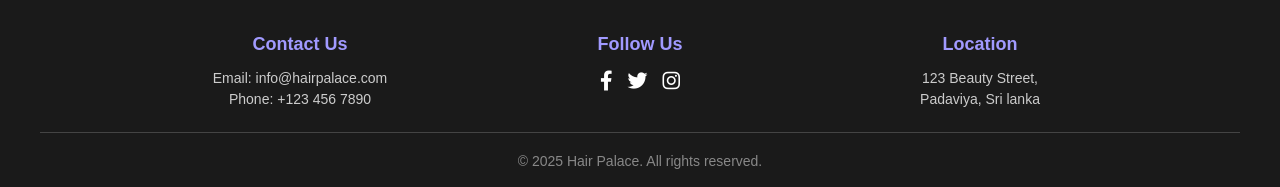
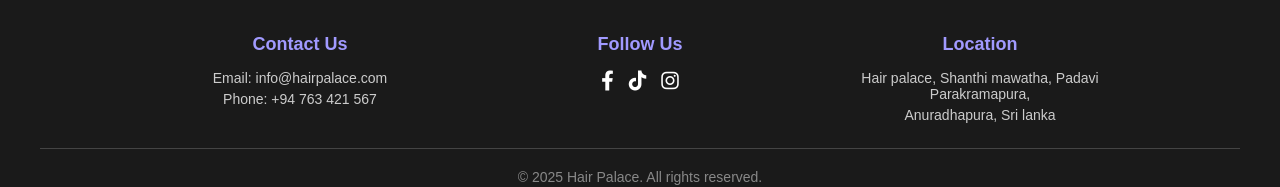
Before and after one commit to Sayuru-Priyanjana/hair_palace_web, a React (Vite) app: page / in a window 1280 px wide. Shown: the part 1716-1903 px from the top of the page. Built offline with nearby package versions, Linux system fonts and the light colour scheme; no server answers; the database is empty; a web font is replaced by a local one.

Commit message:
modify footer

```diff
--- a/src/components/Footer.jsx
+++ b/src/components/Footer.jsx
@@ -8,20 +8,20 @@ const Footer = () => {
         <div className="footer-section">
           <h3>Contact Us</h3>
           <p>Email: info@hairpalace.com</p>
-          <p>Phone: +123 456 7890</p>
+          <p>Phone: +94 763 421  567</p>
         </div>
         <div className="footer-section">
           <h3>Follow Us</h3>
           <div className="social-media">
-            <a href="#" aria-label="Facebook"><i className="fab fa-facebook-f"></i></a>
-            <a href="#" aria-label="Twitter"><i className="fab fa-twitter"></i></a>
-            <a href="#" aria-label="Instagram"><i className="fab fa-instagram"></i></a>
+            <a href="https://www.facebook.com/share/1ByioovdQH/?mibextid=LQQJ4d" aria-label="Facebook"><i className="fab fa-facebook-f"></i></a>
+            <a href="https://www.tiktok.com/@hairpalace5?_r=1&_d=egd04801bl1m4k&sec_uid=MS4wLjABAAAA3MxUx6vHhzbHd2L7fM3OBZFW9AC-pfyusJXFTtqd1ctCoQqik5mGj7aCnoKDJCFa&share_author_id=6975737609784067078&sharer_language=en&source=h5_m&u_code=dj755fh8729hj9&ug_btm=b8727,b0&sec_user_id=MS4wLjABAAAA3MxUx6vHhzbHd2L7fM3OBZFW9AC-pfyusJXFTtqd1ctCoQqik5mGj7aCnoKDJCFa&utm_source=more&social_share_type=5&utm_campaign=client_share&utm_medium=ios&tt_from=more&user_id=6975737609784067078&enable_checksum=1&share_link_id=7DBCC948-E92F-4B57-AE94-272B83A6E06B&share_app_id=1233" aria-label="Twitter"><i className="fab fa-tiktok"></i></a>
+            <a href="https://www.instagram.com/_hair_palace_?igsh=OTE0YnV0ZG5obmIw&utm_source=qr" aria-label="Instagram"><i className="fab fa-instagram"></i></a>
           </div>
         </div>
         <div className="footer-section">
           <h3>Location</h3>
-          <p>123 Beauty Street,</p>
-          <p>Padaviya, Sri lanka</p>
+          <p>Hair palace, Shanthi mawatha, Padavi Parakramapura,</p>
+          <p>Anuradhapura, Sri lanka</p>
         </div>
       </div>
       <div className="footer-bottom">
```
